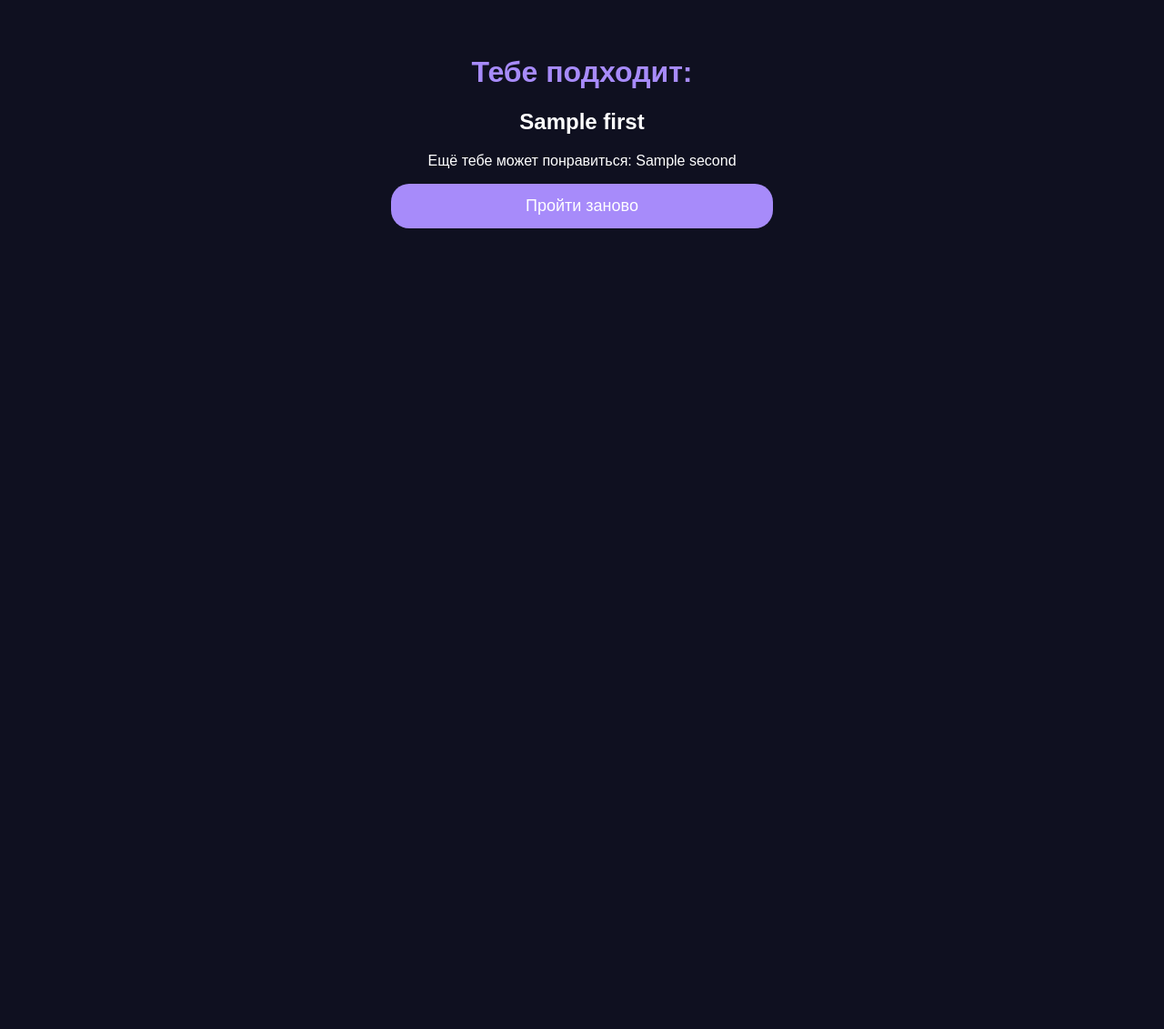
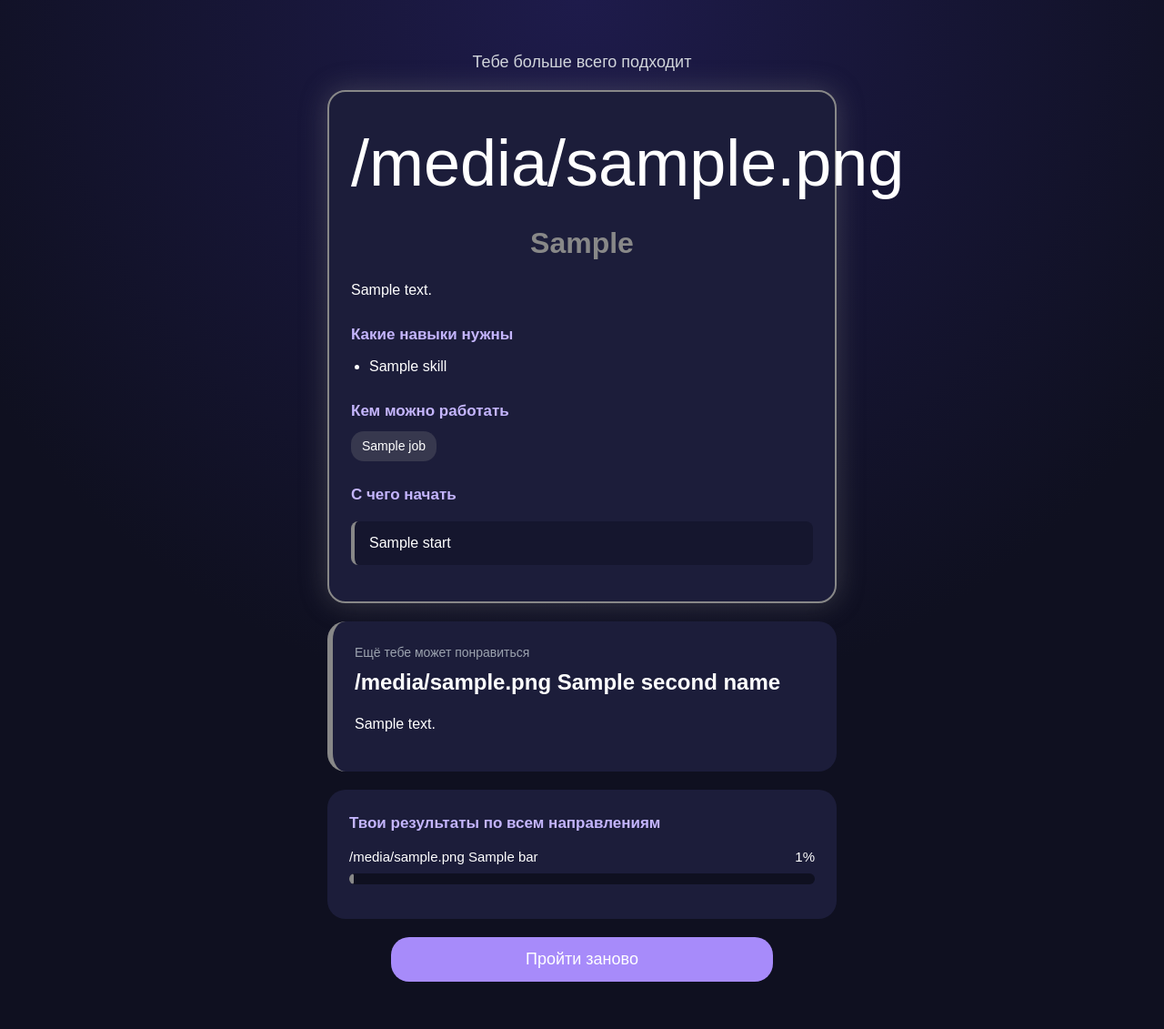
Before and after one commit to kuraevaton16crps-sudo/-it-navigator, a Flask app: template templates/result.html in a window 1280 px wide. Shown: the whole page at 91% size. Before the commit the page ends 251 px from the top, so only its background shows below. Run offline with Flask 3, Linux system fonts and the light colour scheme; the template is opened without the code that fills it: most values are stand-ins (such as "Sample title", 1, 10 or a date in 2020).

Commit message:
Описание профессий, шкала, прогресс-бар и анимации

```diff
--- a/app.py
+++ b/app.py
@@ -1,14 +1,25 @@
 from flask import Flask, render_template, request, redirect, url_for, session
-from questions import QUESTIONS, NAMES
+from questions import QUESTIONS, NAMES, INFO
 
 app = Flask(__name__)
 app.secret_key = "поменяй-на-любую-длинную-фразу"
+
+MAX_POINTS = {}
+for key in NAMES:
+    MAX_POINTS[key] = 0
+    for q in QUESTIONS:
+        best = 0
+        for answer in q["answers"]:
+            points = answer["points"].get(key, 0)
+            if points > best:
+                best = points
+        MAX_POINTS[key] += best
 
 
 @app.route("/")
 def index():
     session.clear()
-    return render_template("index.html", total=len(QUESTIONS))
+    return render_template("index.html", total=len(QUESTIONS), names=NAMES, info=INFO)
 
 
 @app.route("/start")
@@ -50,11 +61,28 @@ def result():
     if "scores" not in session:
         return redirect(url_for("index"))
     scores = session["scores"]
-    top = sorted(scores, key=scores.get, reverse=True)
+
+    percents = {}
+    for key in scores:
+        percents[key] = round(scores[key] * 100 / MAX_POINTS[key])
+    top = sorted(percents, key=percents.get, reverse=True)
+
+    bars = []
+    for key in top:
+        bars.append({
+            "name": NAMES[key],
+            "icon": INFO[key]["icon"],
+            "color": INFO[key]["color"],
+            "percent": percents[key],
+        })
+
     return render_template(
         "result.html",
-        first=NAMES[top[0]],
-        second=NAMES[top[1]],
+        first_name=NAMES[top[0]],
+        first=INFO[top[0]],
+        second_name=NAMES[top[1]],
+        second=INFO[top[1]],
+        bars=bars,
     )
 
 
--- a/questions.py
+++ b/questions.py
@@ -117,3 +117,54 @@ QUESTIONS = [
         ],
     },
 ]
+
+INFO = {
+    "web": {
+        "icon": "🌐",
+        "color": "#60a5fa",
+        "about": "Веб-разработчик создаёт сайты и веб-сервисы: от интернет-магазинов до соцсетей. Фронтенд отвечает за то, что видит пользователь, а бэкенд — за логику и данные на сервере.",
+        "skills": ["HTML, CSS и JavaScript", "Python или другой серверный язык", "Логическое мышление", "Умение искать ответы в документации"],
+        "jobs": ["Фронтенд-разработчик", "Бэкенд-разработчик", "Fullstack-разработчик"],
+        "start": "Сверстай свою первую страничку на HTML и CSS, а потом попробуй Flask — на нём сделан этот тест!",
+    },
+    "ux": {
+        "icon": "🎨",
+        "color": "#f472b6",
+        "about": "UX/UI-дизайнер продумывает, как человеку будет удобно пользоваться сайтом или приложением (UX), и как всё будет выглядеть: цвета, шрифты, кнопки (UI).",
+        "skills": ["Чувство цвета и композиции", "Работа в Figma", "Понимание, как думают пользователи", "Умение принимать критику"],
+        "jobs": ["UI-дизайнер", "UX-исследователь", "Продуктовый дизайнер"],
+        "start": "Установи бесплатную Figma и перерисуй экран любимого приложения, а потом попробуй сделать его удобнее.",
+    },
+    "data": {
+        "icon": "📊",
+        "color": "#34d399",
+        "about": "Аналитик данных ищет закономерности в больших таблицах и помогает компаниям принимать решения: что покупают люди, когда и почему уходят пользователи.",
+        "skills": ["Математика и статистика", "Excel и Google Таблицы", "SQL и Python", "Умение объяснять выводы простыми словами"],
+        "jobs": ["Аналитик данных", "BI-аналитик", "Data Scientist"],
+        "start": "Возьми любую табличку, например свои оценки за четверть, и построй по ней графики в Google Таблицах.",
+    },
+    "qa": {
+        "icon": "🔍",
+        "color": "#fbbf24",
+        "about": "Тестировщик проверяет, что программа работает так, как задумано, и находит ошибки раньше пользователей. Без QA не выходит ни одно приложение.",
+        "skills": ["Внимательность к деталям", "Терпение и усидчивость", "Умение чётко описать проблему", "Основы программирования для автотестов"],
+        "jobs": ["Ручной тестировщик", "Инженер по автотестированию", "QA-лид"],
+        "start": "Найди баг в любимой игре или приложении и опиши его так, чтобы разработчик смог его повторить.",
+    },
+    "security": {
+        "icon": "🛡️",
+        "color": "#f87171",
+        "about": "Специалист по кибербезопасности защищает данные и системы от взлома: ищет уязвимости, расследует атаки и учит людей не попадаться мошенникам.",
+        "skills": ["Как устроены сети и компьютеры", "Linux и командная строка", "Нестандартное мышление", "Ответственность и этика"],
+        "jobs": ["Пентестер", "Аналитик SOC", "Специалист по защите информации"],
+        "start": "Поучаствуй в школьных CTF-соревнованиях — это игры, где решают задачи по информационной безопасности.",
+    },
+    "mobile": {
+        "icon": "📱",
+        "color": "#22d3ee",
+        "about": "Мобильный разработчик создаёт приложения для смартфонов на Android и iPhone. Его код каждый день лежит в кармане у миллионов людей.",
+        "skills": ["Kotlin (Android) или Swift (iOS)", "Понимание дизайна интерфейсов", "Логика и алгоритмы", "Забота об удобстве"],
+        "jobs": ["Android-разработчик", "iOS-разработчик", "Flutter-разработчик"],
+        "start": "Скачай Android Studio или попробуй Flutter и сделай простое приложение для заметок.",
+    },
+}
--- a/static/style.css
+++ b/static/style.css
@@ -1,21 +1,61 @@
 body {
   margin: 0;
   min-height: 100vh;
-  background: #0f1020;
+  background: radial-gradient(circle at top, #1e1b4b 0%, #0f1020 60%);
   color: white;
   font-family: Arial, sans-serif;
-  text-align: center;
   padding: 40px 20px;
   box-sizing: border-box;
+}
+
+.page {
+  max-width: 560px;
+  margin: 0 auto;
+  text-align: center;
+  animation: appear 0.5s ease-out backwards;
 }
 
 h1 {
   font-size: 32px;
   color: #a78bfa;
+  margin: 10px 0;
 }
 
 h2 {
   color: white;
+}
+
+h3 {
+  margin: 24px 0 10px;
+  font-size: 17px;
+  color: #c4b5fd;
+}
+
+.lead {
+  font-size: 18px;
+  color: #d1d5db;
+}
+
+.logo {
+  font-size: 64px;
+  animation: float 3s ease-in-out infinite;
+}
+
+.chips {
+  display: flex;
+  flex-wrap: wrap;
+  justify-content: center;
+  gap: 8px;
+  margin: 24px 0;
+}
+
+.chip {
+  padding: 8px 14px;
+  border-radius: 20px;
+  border: 1px solid var(--accent);
+  background: #1c1d3a;
+  font-size: 15px;
+  animation: appear 0.4s ease-out backwards;
 }
 
 .btn,
@@ -33,9 +73,174 @@ h2 {
   border: none;
   border-radius: 20px;
   background: #a78bfa;
+  cursor: pointer;
+  transition: transform 0.15s, background 0.15s, box-shadow 0.15s;
+}
+
+.btn:hover {
+  transform: translateY(-2px);
+  box-shadow: 0 6px 20px rgba(167, 139, 250, 0.45);
 }
 
 .answer {
   background: #1c1d3a;
   border: 2px solid #a78bfa;
+  animation: appear 0.4s ease-out backwards;
 }
+
+.answer:hover {
+  background: #2e2a5c;
+  transform: translateX(4px);
+}
+
+.progress-text {
+  color: #9ca3af;
+  margin-bottom: 8px;
+}
+
+.progress {
+  height: 10px;
+  background: #1c1d3a;
+  border-radius: 10px;
+  overflow: hidden;
+}
+
+.progress-fill {
+  height: 100%;
+  background: linear-gradient(90deg, #a78bfa, #f472b6);
+  border-radius: 10px;
+  animation: progress 0.6s ease-out both;
+}
+
+.question {
+  margin: 32px 0 20px;
+  font-size: 24px;
+}
+
+.card {
+  background: #1c1d3a;
+  border-radius: 20px;
+  padding: 24px;
+  margin: 20px 0;
+  text-align: left;
+  line-height: 1.5;
+  animation: appear 0.5s ease-out backwards;
+}
+
+.card h3:first-child {
+  margin-top: 0;
+}
+
+.main-card {
+  border: 2px solid var(--accent);
+  box-shadow: 0 0 30px color-mix(in srgb, var(--accent) 35%, transparent);
+}
+
+.main-card h1 {
+  color: var(--accent);
+  text-align: center;
+}
+
+.big-icon {
+  font-size: 72px;
+  text-align: center;
+  animation: pop 0.6s ease-out both;
+}
+
+.main-card ul {
+  margin: 0;
+  padding-left: 20px;
+}
+
+.tags {
+  display: flex;
+  flex-wrap: wrap;
+  gap: 8px;
+}
+
+.tag {
+  padding: 6px 12px;
+  border-radius: 14px;
+  background: color-mix(in srgb, var(--accent) 25%, transparent);
+  font-size: 14px;
+}
+
+.start {
+  padding: 12px 16px;
+  border-left: 4px solid var(--accent);
+  background: #15162e;
+  border-radius: 8px;
+}
+
+.second-card {
+  border-left: 6px solid var(--accent);
+  animation-delay: 0.2s;
+}
+
+.second-card h2 {
+  margin: 4px 0 8px;
+}
+
+.small {
+  margin: 0;
+  color: #9ca3af;
+  font-size: 14px;
+}
+
+.bar-row {
+  margin: 14px 0;
+}
+
+.bar-label {
+  display: flex;
+  justify-content: space-between;
+  margin-bottom: 6px;
+  font-size: 15px;
+}
+
+.bar {
+  height: 12px;
+  background: #0f1020;
+  border-radius: 10px;
+  overflow: hidden;
+}
+
+.bar-fill {
+  height: 100%;
+  border-radius: 10px;
+  animation: grow 1s ease-out both;
+}
+
+@keyframes appear {
+  from {
+    opacity: 0;
+    transform: translateY(15px);
+  }
+}
+
+@keyframes float {
+  50% {
+    transform: translateY(-8px);
+  }
+}
+
+@keyframes pop {
+  0% {
+    transform: scale(0);
+  }
+  70% {
+    transform: scale(1.2);
+  }
+}
+
+@keyframes grow {
+  from {
+    width: 0;
+  }
+}
+
+@keyframes progress {
+  from {
+    width: var(--from);
+  }
+}
--- a/templates/result.html
+++ b/templates/result.html
@@ -7,9 +7,55 @@
   <link rel="stylesheet" href="{{ url_for('static', filename='style.css') }}">
 </head>
 <body>
-  <h1>Тебе подходит:</h1>
-  <h2>{{ first }}</h2>
-  <p>Ещё тебе может понравиться: {{ second }}</p>
-  <a class="btn" href="{{ url_for('index') }}">Пройти заново</a>
+  <main class="page">
+    <p class="lead">Тебе больше всего подходит</p>
+
+    <section class="card main-card" style="--accent: {{ first.color }}">
+      <div class="big-icon">{{ first.icon }}</div>
+      <h1>{{ first_name }}</h1>
+      <p>{{ first.about }}</p>
+
+      <h3>Какие навыки нужны</h3>
+      <ul>
+        {% for skill in first.skills %}
+          <li>{{ skill }}</li>
+        {% endfor %}
+      </ul>
+
+      <h3>Кем можно работать</h3>
+      <div class="tags">
+        {% for job in first.jobs %}
+          <span class="tag">{{ job }}</span>
+        {% endfor %}
+      </div>
+
+      <h3>С чего начать</h3>
+      <p class="start">{{ first.start }}</p>
+    </section>
+
+    <section class="card second-card" style="--accent: {{ second.color }}">
+      <p class="small">Ещё тебе может понравиться</p>
+      <h2>{{ second.icon }} {{ second_name }}</h2>
+      <p>{{ second.about }}</p>
+    </section>
+
+    <section class="card">
+      <h3>Твои результаты по всем направлениям</h3>
+      {% for bar in bars %}
+        <div class="bar-row">
+          <div class="bar-label">
+            <span>{{ bar.icon }} {{ bar.name }}</span>
+            <span>{{ bar.percent }}%</span>
+          </div>
+          <div class="bar">
+            <div class="bar-fill"
+                 style="width: {{ bar.percent }}%; background: {{ bar.color }}; animation-delay: {{ loop.index0 * 0.1 }}s"></div>
+          </div>
+        </div>
+      {% endfor %}
+    </section>
+
+    <a class="btn" href="{{ url_for('index') }}">Пройти заново</a>
+  </main>
 </body>
 </html>
```
Also changed, not shown: templates/index.html (+15 -3 lines), templates/question.html (+11 -3 lines).
